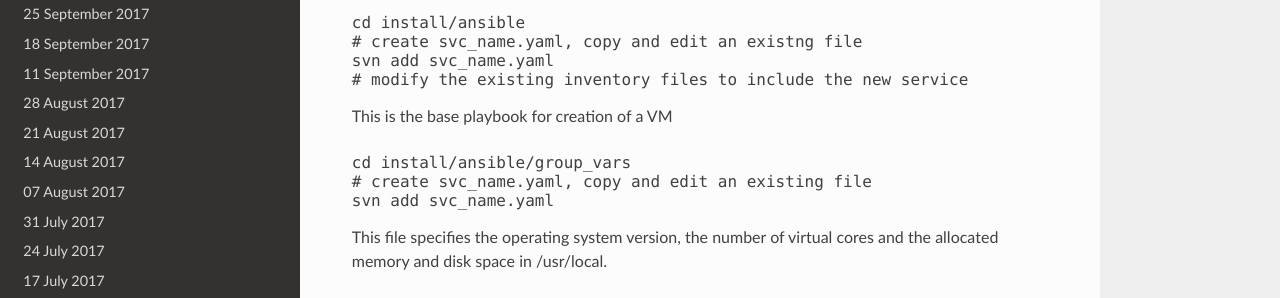
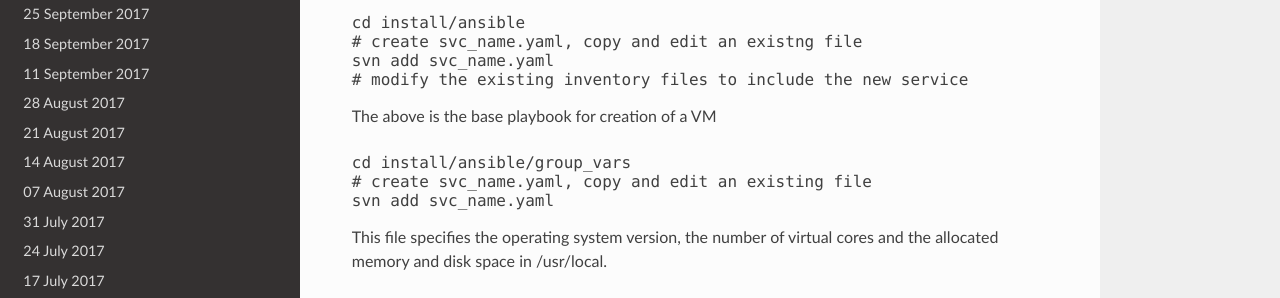
Before and after one commit to osg-htc/operations, an MkDocs documentation site: the page built from docs/create_a_service.md, in a window 1280 px wide and 900 px high. Shown: the part 371-669 px from the top of the window. Built offline with MkDocs 1.6.1, drawn with Linux system fonts in a browser that asks for light colours; nearby versions of some CDN libraries; old or Windows-style settings are respelled for this version of MkDocs.

Commit message:
Update create_a_service.md

```diff
--- a/docs/create_a_service.md
+++ b/docs/create_a_service.md
@@ -14,7 +14,7 @@ cd install/ansible
 svn add svc_name.yaml
 # modify the existing inventory files to include the new service
 </pre>
-This is the base playbook for creation of a VM
+The above is the base playbook for creation of a VM
 
 <pre>
 cd install/ansible/group_vars
```
